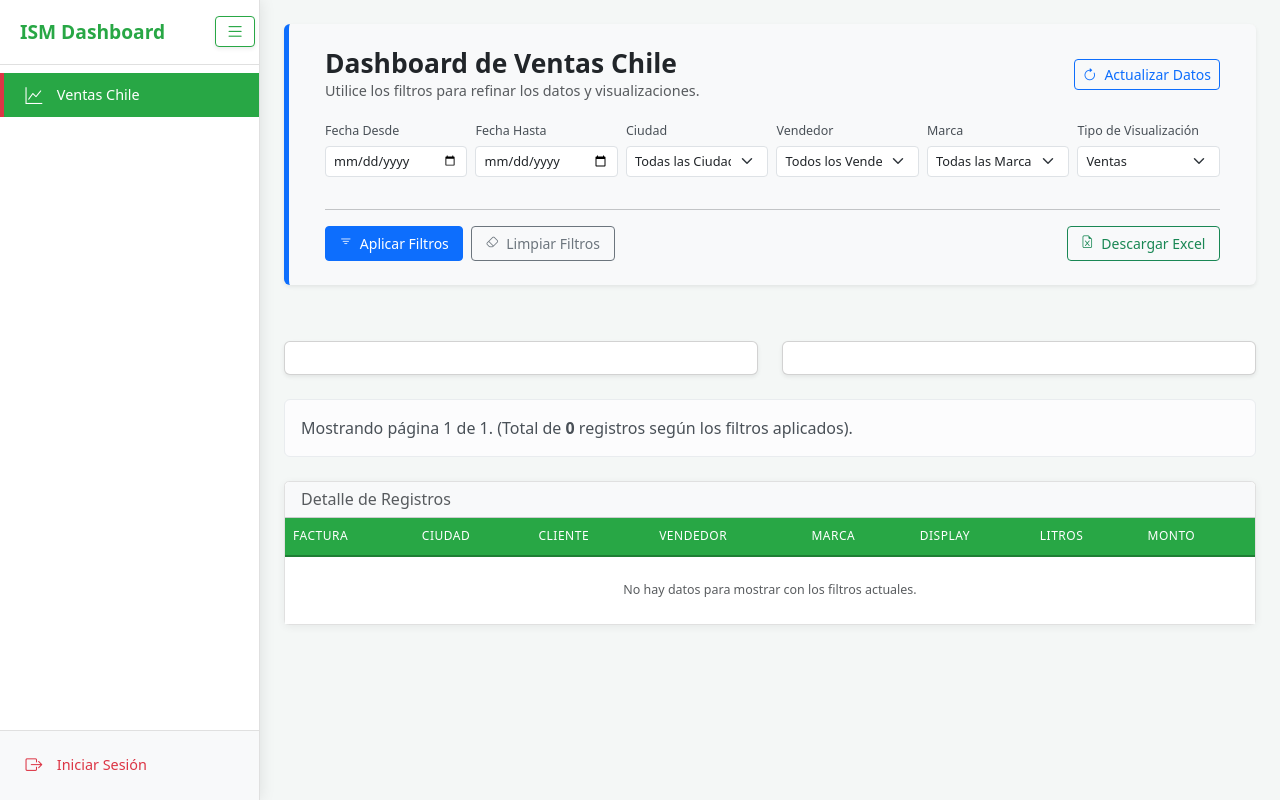
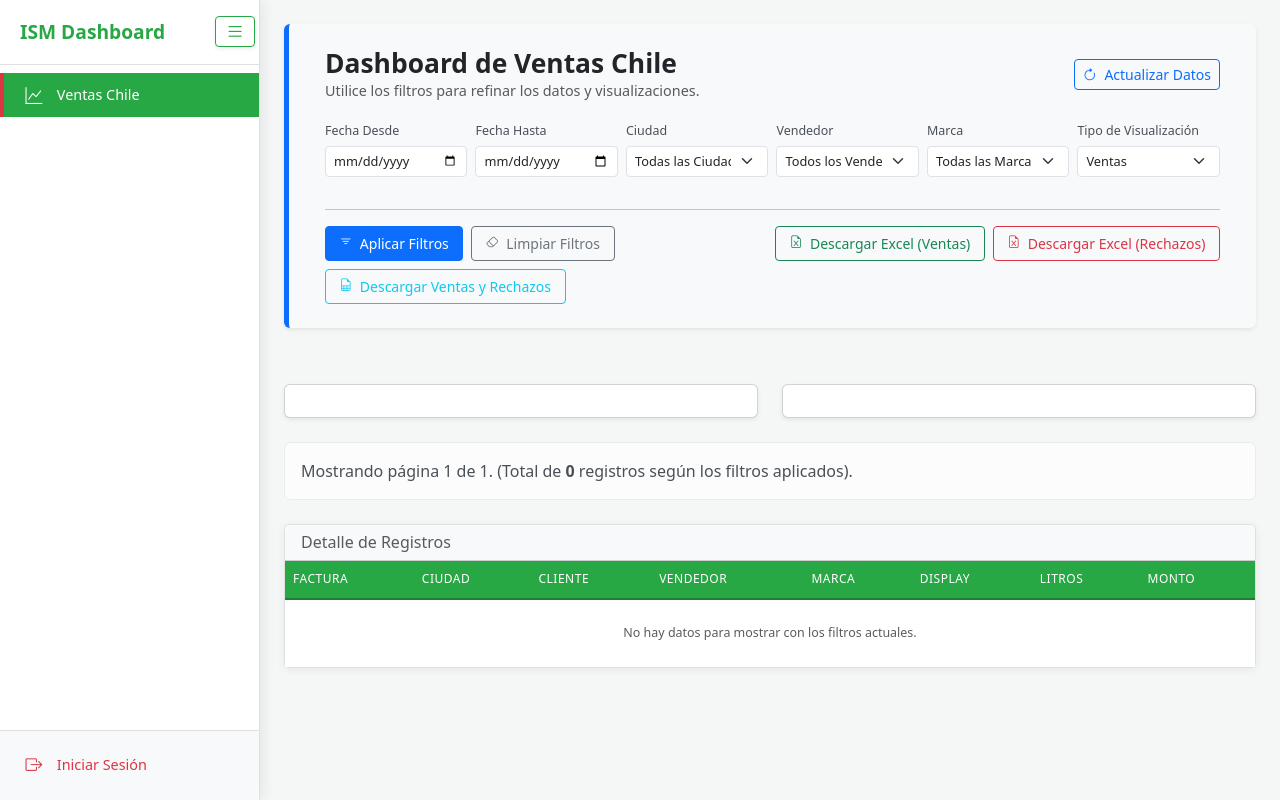
Before and after one commit to jucanuro/ism, a Django app: page /app/ in a window 1280 px wide. Run offline with Django 4.2, Linux system fonts and the light colour scheme; tables that the repository leaves empty hold one stand-in row (values such as "Sample post"); parts of the project's set-up code (start-up, migrations or seed data) failed here and were passed over; some libraries are stand-ins or nearby versions.

Commit message:
Cambios 14-06-2025

```diff
--- a/reportes/templates/reportes/dashboard.html
+++ b/reportes/templates/reportes/dashboard.html
@@ -207,7 +207,15 @@
                     <i class="bi bi-eraser me-1"></i> Limpiar Filtros
                 </a>
                 <a href="{% url 'export_excel' %}?{{ query_params }}" class="btn btn-outline-success btn-sm ms-md-auto">
-                    <i class="bi bi-file-earmark-excel me-1"></i> Descargar Excel
+                    <i class="bi bi-file-earmark-excel me-1"></i> Descargar Excel (Ventas)
+                </a>
+                {# Nuevo botón para exportar SOLO Rechazos si lo quieres por separado, o eliminarlo si prefieres consolidar #}
+                <a href="{% url 'exportar_rechazos_excel' %}?{{ query_params }}" class="btn btn-outline-danger btn-sm">
+                    <i class="bi bi-file-earmark-excel me-1"></i> Descargar Excel (Rechazos)
+                </a>
+                {# Botón para exportar Ventas y Rechazos Juntos en hojas separadas #}
+                <a href="{% url 'exportar_ventas_y_rechazos_juntos' %}?{{ query_params }}" class="btn btn-outline-info btn-sm">
+                    <i class="bi bi-file-earmark-spreadsheet me-1"></i> Descargar Ventas y Rechazos
                 </a>
             </div>
         </form>
@@ -317,7 +325,7 @@
                     {% elif i > page_obj.number|add:'-3' and i < page_obj.number|add:'3' %}
                         <li class="page-item"><a class="page-link" href="?page={{ i }}{% if query_params %}&amp;{{ query_params }}{% endif %}">{{ i }}</a></li>
                     {% elif i == page_obj.number|add:'-3' or i == page_obj.number|add:'3' %}
-                         <li class="page-item disabled"><span class="page-link">...</span></li>
+                           <li class="page-item disabled"><span class="page-link">...</span></li>
                     {% endif %}
                 {% endfor %}
 
--- a/reportes/urls.py
+++ b/reportes/urls.py
@@ -1,3 +1,4 @@
+# En tu archivo urls.py de tu aplicación
 from django.urls import path
 from . import views
 
@@ -7,4 +8,5 @@
     path('rechazos/', views.reporte_rechazos_view, name='reporte_rechazos_view'),
     path('rechazos/exportar-excel/', views.export_rechazos_excel_view, name='exportar_rechazos_excel'),
     path('actualizar-datos/', views.actualizar_datos_view, name='actualizar_datos'),
+    path('exportar-ventas-y-rechazos-juntos/', views.export_ventas_y_rechazos_juntos_excel_view, name='exportar_ventas_y_rechazos_juntos'),
 ]
--- a/reportes/views.py
+++ b/reportes/views.py
@@ -12,6 +12,7 @@
 import io
 import plotly.express as px
 
+# Mapeo de meses a números
 MONTH_TO_NUMBER = {
     'ENERO': 1, 'FEBRERO': 2, 'MARZO': 3, 'ABRIL': 4, 'MAYO': 5, 'JUNIO': 6,
     'JULIO': 7, 'AGOSTO': 8, 'SEPTIEMBRE': 9, 'OCTUBRE': 10, 'NOVIEMBRE': 11, 'DICIEMBRE': 12
@@ -34,12 +35,12 @@
     rechazos_factura_subquery = DatosRechazos.objects.filter(factura=OuterRef('factura'))
     base_dashboard_qs = base_dashboard_qs.annotate(es_rechazado=Exists(rechazos_factura_subquery))
 
-    estado_choice = form.initial.get('estado_documento', 'VENTA_OK')
+    estado_choice = form.initial.get('estado_documento', 'VENTA_OK') # Default a VENTA_OK si no hay selección
 
     common_filters_q = Q()
 
     if form.is_valid():
-        estado_choice = form.cleaned_data.get('estado_documento', 'VENTA_OK')
+        estado_choice = form.cleaned_data.get('estado_documento', 'VENTA_OK') # Si es válido, toma el valor limpio
         fecha_desde = form.cleaned_data.get('fecha_desde')
         fecha_hasta = form.cleaned_data.get('fecha_hasta')
 
@@ -88,7 +89,7 @@
             df_temp['tipo'] = 'Rechazos'
             dfs_para_graficos.append(df_temp)
         column_names = ['factura', 'ciudad', 'motivo', 'cliente', 'vendedor', 'marca', 'display', 'litros', 'monto']
-    elif estado_choice == '':
+    elif estado_choice == '': # Si no hay estado seleccionado, se muestran todos los datos
         table_queryset = dashboard_data_for_processing
         df_vp = pd.DataFrame(list(dashboard_data_for_processing.filter(es_rechazado=False).values('ciudad', 'marca', 'display')))
         if not df_vp.empty:
@@ -100,7 +101,7 @@
             dfs_para_graficos.append(df_r)
         if 'es_rechazado' not in column_names:
              column_names.append('es_rechazado')
-    else:
+    else: # Fallback por si acaso el estado_choice no es reconocido
         table_queryset = base_dashboard_qs.filter(common_filters_q).filter(es_rechazado=False) if form.is_valid() else base_dashboard_qs.filter(es_rechazado=False)
         df_temp = pd.DataFrame(list(table_queryset.values('ciudad', 'marca', 'display')))
         if not df_temp.empty:
@@ -130,8 +131,8 @@
         df_chart_ciudad_data = df_final_graficos.groupby(['ciudad', 'tipo'], as_index=False)['display'].sum()
         if not df_chart_ciudad_data.empty:
             fig_ciudad = px.bar(df_chart_ciudad_data, x='ciudad', y='display', color='tipo',
-                                title='Display por Ciudad y Tipo', labels={'display': 'Total Display'},
-                                barmode='group', text_auto=True, color_discrete_map=color_map)
+                                 title='Display por Ciudad y Tipo', labels={'display': 'Total Display'},
+                                 barmode='group', text_auto=True, color_discrete_map=color_map)
             fig_ciudad.update_layout(
                 font_color=font_color_light_bg,
                 plot_bgcolor=plot_bgcolor_light,
@@ -292,7 +293,7 @@
             export_queryset = filtered_dashboard_qs
             filename_prefix = "reporte_ventas_todas"
         else:
-            export_queryset = filtered_dashboard_qs.filter(es_rechazado=False) if form.is_valid() else base_qs.filter(common_filters_q).filter(es_rechazado=False)
+            export_queryset = filtered_dashboard_qs.filter(es_rechazado=False) # Fallback por si acaso
             filename_prefix = "reporte_ventas_puras_default"
 
         df_values_columns = [f.name for f in DatosDashboard._meta.get_fields() if f.name != 'id']
@@ -329,71 +330,213 @@
     response['Content-Disposition'] = f'attachment; filename="{filename_prefix}_{date.today().strftime("%Y%m%d")}.xlsx"'
     return response
 
-def export_rechazos_excel_view(request):
+def export_rechazos_excel_view(request): # Esta es la función para descargar SOLO rechazos
     form = DashboardFilterForm(request.GET or None)
-    datos_queryset = DatosRechazos.objects.all()
 
-    month_whens = [When(mes=name, then=Value(num)) for name, num in MONTH_TO_NUMBER.items()]
-    datos_queryset = datos_queryset.annotate(
-        mes_numero=Case(*month_whens, default=Value(0), output_field=IntegerField())
-    )
+    rechazos_filters_q = Q() # Variable para los filtros de rechazos
 
-    common_filters_rechazos = Q()
     if form.is_valid():
         fecha_desde = form.cleaned_data.get('fecha_desde')
         fecha_hasta = form.cleaned_data.get('fecha_hasta')
+        ciudad = form.cleaned_data.get('ciudad')
+        vendedor = form.cleaned_data.get('vendedor')
+        marca = form.cleaned_data.get('marca')
+        # estado_documento_selected no se usa aquí para los rechazos
 
+        # Construcción de filtros de fecha para rechazos
         if fecha_desde:
-            common_filters_rechazos &= (
+            date_filter_q = (
                 Q(año__gt=fecha_desde.year) |
                 (Q(año=fecha_desde.year) & Q(mes_numero__gt=fecha_desde.month)) |
                 (Q(año=fecha_desde.year) & Q(mes_numero=fecha_desde.month) & Q(dia__gte=fecha_desde.day))
             )
+            rechazos_filters_q &= date_filter_q
         if fecha_hasta:
-            common_filters_rechazos &= (
+            date_filter_q = (
                 Q(año__lt=fecha_hasta.year) |
                 (Q(año=fecha_hasta.year) & Q(mes_numero__lt=fecha_hasta.month)) |
                 (Q(año=fecha_hasta.year) & Q(mes_numero=fecha_hasta.month) & Q(dia__lte=fecha_hasta.day))
             )
-        if form.cleaned_data.get('ciudad'):
-            common_filters_rechazos &= Q(ciudad=form.cleaned_data.get('ciudad'))
-        if form.cleaned_data.get('vendedor'):
-            common_filters_rechazos &= Q(vendedor=form.cleaned_data.get('vendedor'))
-        if form.cleaned_data.get('marca'):
-            common_filters_rechazos &= Q(marca=form.cleaned_data.get('marca'))
+            rechazos_filters_q &= date_filter_q
 
-        datos_queryset = datos_queryset.filter(common_filters_rechazos)
+        # Aplicación de filtros de ciudad, vendedor, marca a los rechazos
+        if ciudad:
+            rechazos_filters_q &= Q(ciudad=ciudad)
+        if vendedor:
+            rechazos_filters_q &= Q(vendedor=vendedor)
+        if marca:
+            rechazos_filters_q &= Q(marca=marca)
 
-    columnas_export = [f.name for f in DatosRechazos._meta.get_fields() if f.name != 'id']
-    df_export = pd.DataFrame(list(datos_queryset.values(*columnas_export)))
+    month_whens = [When(mes=name, then=Value(num)) for name, num in MONTH_TO_NUMBER.items()]
 
-    if df_export.empty:
+    # Queryset para DatosRechazos
+    rechazos_qs = DatosRechazos.objects.annotate(
+        mes_numero=Case(*month_whens, default=Value(0), output_field=IntegerField())
+    ).filter(rechazos_filters_q)
+
+    if not rechazos_qs.exists():
         messages.warning(request, "No hay datos de rechazos para exportar con los filtros seleccionados.")
-        return redirect('reporte_rechazos_view')
+        return redirect('dashboard') # O la URL a la que quieras redirigir
 
-    for col in df_export.columns:
-        if pd.api.types.is_datetime64_any_dtype(df_export[col]):
-            if hasattr(df_export[col].dt, 'tz') and df_export[col].dt.tz is not None:
-                df_export[col] = df_export[col].dt.tz_localize(None)
-        elif df_export[col].dtype == 'object':
+    rechazos_columns = [f.name for f in DatosRechazos._meta.get_fields() if f.name != 'id']
+    df_rechazos = pd.DataFrame(list(rechazos_qs.values(*rechazos_columns)))
+
+    # --- Limpieza de fechas para el DataFrame de Rechazos ---
+    # Asegúrate de usar 'df_rechazos' directamente o una variable temporal si iteras sobre una lista de DFs
+    for col in df_rechazos.columns: # <--- CUIDADO AQUÍ: 'df_rechazos' es la variable
+        if pd.api.types.is_datetime64_any_dtype(df_rechazos[col]):
+            if hasattr(df_rechazos[col].dt, 'tz') and df_rechazos[col].dt.tz is not None:
+                df_rechazos[col] = df_rechazos[col].dt.tz_localize(None)
+        elif df_rechazos[col].dtype == 'object':
             try:
-                converted_col = pd.to_datetime(df_export[col], errors='coerce')
+                converted_col = pd.to_datetime(df_rechazos[col], errors='coerce')
                 if hasattr(converted_col.dt, 'tz') and converted_col.dt.tz is not None:
-                    df_export[col] = converted_col.dt.tz_localize(None)
+                    df_rechazos[col] = converted_col.dt.tz_localize(None)
             except Exception:
-                pass
+                pass # Ignorar errores de conversión si no es una fecha válida
 
     excel_buffer = io.BytesIO()
     with pd.ExcelWriter(excel_buffer, engine='openpyxl') as writer:
-        df_export.to_excel(writer, sheet_name='ReporteRechazos', index=False)
+        df_rechazos.to_excel(writer, sheet_name='Reporte de Rechazos', index=False)
+
     excel_buffer.seek(0)
 
-    response = HttpResponse(
-        excel_buffer,
-        content_type='application/vnd.openxmlformats-officedocument.spreadsheetml.sheet'
-    )
-    nombre_archivo_descarga = f"reporte_rechazos_{date.today().strftime('%Y%m%d')}.xlsx"
-    response['Content-Disposition'] = f'attachment; filename="{nombre_archivo_descarga}"'
+    response = HttpResponse(excel_buffer, content_type='application/vnd.openxmlformats-officedocument.spreadsheetml.sheet')
+    filename = f"reporte_rechazos_{date.today().strftime('%Y%m%d')}.xlsx"
+    response['Content-Disposition'] = f'attachment; filename="{filename}"'
+    return response
+# Función corregida para exportar ventas y rechazos juntos
+def export_ventas_y_rechazos_juntos_excel_view(request):
+    form = DashboardFilterForm(request.GET or None)
+
+    ventas_filters_q = Q()
+    rechazos_filters_q = Q()
+    estado_documento_selected = None
+
+    if form.is_valid():
+        fecha_desde = form.cleaned_data.get('fecha_desde')
+        fecha_hasta = form.cleaned_data.get('fecha_hasta')
+        ciudad = form.cleaned_data.get('ciudad')
+        vendedor = form.cleaned_data.get('vendedor')
+        marca = form.cleaned_data.get('marca')
+        estado_documento_selected = form.cleaned_data.get('estado_documento')
+
+        if fecha_desde:
+            date_filter_q = (
+                Q(año__gt=fecha_desde.year) |
+                (Q(año=fecha_desde.year) & Q(mes_numero__gt=fecha_desde.month)) |
+                (Q(año=fecha_desde.year) & Q(mes_numero=fecha_desde.month) & Q(dia__gte=fecha_desde.day))
+            )
+            ventas_filters_q &= date_filter_q
+            rechazos_filters_q &= date_filter_q
+        if fecha_hasta:
+            date_filter_q = (
+                Q(año__lt=fecha_hasta.year) |
+                (Q(año=fecha_hasta.year) & Q(mes_numero__lt=fecha_hasta.month)) |
+                (Q(año=fecha_hasta.year) & Q(mes_numero=fecha_hasta.month) & Q(dia__lte=fecha_hasta.day))
+            )
+            ventas_filters_q &= date_filter_q
+            rechazos_filters_q &= date_filter_q
+
+        if ciudad:
+            ventas_filters_q &= Q(ciudad=ciudad)
+            rechazos_filters_q &= Q(ciudad=ciudad)
+        if vendedor:
+            ventas_filters_q &= Q(vendedor=vendedor)
+            rechazos_filters_q &= Q(vendedor=vendedor)
+        if marca:
+            ventas_filters_q &= Q(marca=marca)
+            rechazos_filters_q &= Q(marca=marca)
+
+    month_whens = [When(mes=name, then=Value(num)) for name, num in MONTH_TO_NUMBER.items()]
+
+    # --- Lógica para la hoja de VENTAS ---
+    dashboard_qs = DatosDashboard.objects.annotate(
+        mes_numero=Case(*month_whens, default=Value(0), output_field=IntegerField()),
+        es_rechazado=Exists(DatosRechazos.objects.filter(factura=OuterRef('factura')))
+    ).filter(ventas_filters_q)
+
+    # Aplicar el filtro de estado_documento solo a las VENTAS
+    if estado_documento_selected == 'VENTA_OK':
+        dashboard_qs = dashboard_qs.filter(es_rechazado=False)
+    elif estado_documento_selected == 'CON_RECHAZO':
+        dashboard_qs = dashboard_qs.filter(es_rechazado=True)
+
+    dashboard_columns = [f.name for f in DatosDashboard._meta.get_fields() if f.name != 'id']
+    dashboard_columns.append('es_rechazado')
+
+    df_dashboard = pd.DataFrame(list(dashboard_qs.values(*dashboard_columns)))
+
+    if 'Tuvo Rechazo Asociado' not in df_dashboard.columns and 'es_rechazado' in df_dashboard.columns:
+        df_dashboard.rename(columns={'es_rechazado': 'Tuvo Rechazo Asociado'}, inplace=True)
+
+
+    # --- Lógica para la hoja de RECHAZOS ---
+    rechazos_qs = DatosRechazos.objects.annotate(
+        mes_numero=Case(*month_whens, default=Value(0), output_field=IntegerField())
+    ).filter(rechazos_filters_q)
+
+    rechazos_columns = [f.name for f in DatosRechazos._meta.get_fields() if f.name != 'id']
+    df_rechazos = pd.DataFrame(list(rechazos_qs.values(*rechazos_columns)))
+
+    # --- Manejo de fechas para eliminar timezone si existe (aplicado a ambos DataFrames) ---
+    for df_temp in [df_dashboard, df_rechazos]:
+        for col in df_temp.columns:
+            if pd.api.types.is_datetime64_any_dtype(df_temp[col]):
+                if hasattr(df_temp[col].dt, 'tz') and df_temp[col].dt.tz is not None:
+                    df_temp[col] = df_temp[col].dt.tz_localize(None)
+            elif df_temp[col].dtype == 'object':
+                try:
+                    converted_col = pd.to_datetime(df_temp[col], errors='coerce')
+                    if hasattr(converted_col.dt, 'tz') and converted_col.dt.tz is not None:
+                        df_temp[col] = converted_col.dt.tz_localize(None)
+                except Exception:
+                    pass
+
+    # --- PUNTOS DE DEPURACIÓN CRUCIALES (mantén estos) ---
+    print(f"DEBUG_EXPORT: Ventas QuerySet Count: {dashboard_qs.count()}")
+    print(f"DEBUG_EXPORT: Rechazos QuerySet Count: {rechazos_qs.count()}")
+    print(f"DEBUG_EXPORT: df_dashboard is empty: {df_dashboard.empty}")
+    print(f"DEBUG_EXPORT: df_rechazos is empty: {df_rechazos.empty}")
+    print(f"DEBUG_EXPORT: Ventas filters Q: {ventas_filters_q}")
+    print(f"DEBUG_EXPORT: Rechazos filters Q: {rechazos_filters_q}")
+    # --- FIN PUNTOS DE DEPURACIÓN ---
+
+    if df_dashboard.empty and df_rechazos.empty:
+        messages.warning(request, "No hay datos de ventas ni de rechazos para exportar con los filtros seleccionados.")
+        return redirect('dashboard')
+
+    # --- INICIO DEPURACIÓN ADICIONAL PARA ESCRITURA ---
+    print(f"DEBUG_EXPORT_WRITE: Iniciando la escritura del Excel.")
+
+    excel_buffer = io.BytesIO()
+    try:
+        with pd.ExcelWriter(excel_buffer, engine='openpyxl') as writer:
+            if not df_dashboard.empty:
+                print(f"DEBUG_EXPORT_WRITE: Escribiendo hoja 'Reporte de Ventas' con {len(df_dashboard)} filas.")
+                df_dashboard.to_excel(writer, sheet_name='Reporte de Ventas', index=False)
+                print(f"DEBUG_EXPORT_WRITE: Hoja 'Reporte de Ventas' escrita.")
+            else:
+                print("DEBUG_EXPORT_WRITE: df_dashboard está vacío, no se escribe la hoja de ventas.")
+
+            if not df_rechazos.empty:
+                print(f"DEBUG_EXPORT_WRITE: Escribiendo hoja 'Reporte de Rechazos' con {len(df_rechazos)} filas.")
+                df_rechazos.to_excel(writer, sheet_name='Reporte de Rechazos', index=False)
+                print(f"DEBUG_EXPORT_WRITE: Hoja 'Reporte de Rechazos' escrita.")
+            else:
+                print("DEBUG_EXPORT_WRITE: df_rechazos está vacío, no se escribe la hoja de rechazos.")
+        print("DEBUG_EXPORT_WRITE: Escritura de Excel completada exitosamente.")
+    except Exception as e:
+        print(f"ERROR_EXPORT_WRITE: Ocurrió un error al escribir el Excel: {e}")
+        messages.error(request, f"Ocurrió un error al generar el archivo Excel: {e}")
+        return redirect('dashboard')
+
+    excel_buffer.seek(0)
+    # --- FIN DEPURACIÓN ADICIONAL PARA ESCRITURA ---
+
+    response = HttpResponse(excel_buffer, content_type='application/vnd.openxmlformats-officedocument.spreadsheetml.sheet')
+    filename = f"reporte_ventas_y_rechazos_consolidado_{date.today().strftime('%Y%m%d')}.xlsx"
+    response['Content-Disposition'] = f'attachment; filename="{filename}"'
     return response
 
 @login_required
```
Also changed, not shown: ism_dashboard/settings.py (+26 -10 lines), requirements.txt (+10 -1 lines), 3 other files.
